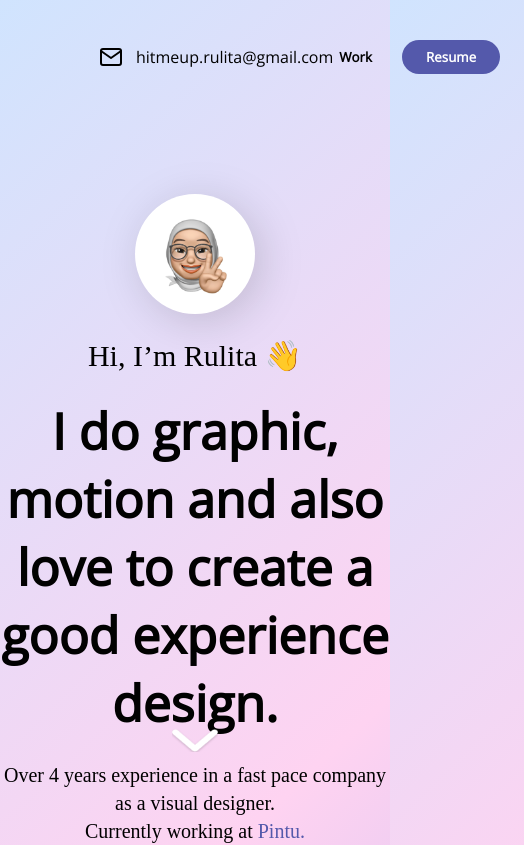
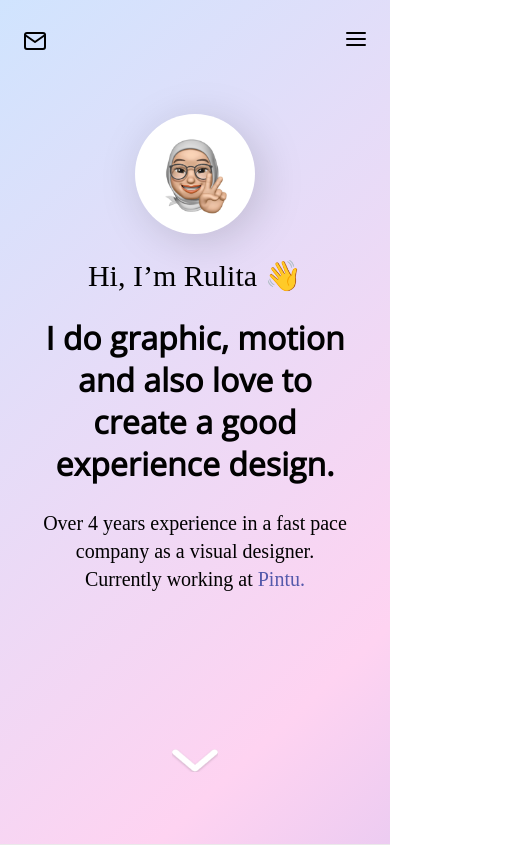
Before and after one commit to kafinsalim/rulita-web-portofolio, a Next.js app: page / in a window 390 px wide. Shown: the top 845 px of the page, 524 px wide, since content can reach past the window. Built offline with nearby package versions, Linux system fonts and the light colour scheme; a web font is replaced by a local one.

Commit message:
add mobile media query and style

```diff
--- /dev/null
+++ b/component/svg/Menubar.js
@@ -0,0 +1,34 @@
+const Menubar = ({ className = {} }) => (
+  <svg
+    width="20"
+    height="14"
+    viewBox="0 0 20 14"
+    fill="none"
+    xmlns="http://www.w3.org/2000/svg"
+    className={className}
+  >
+    <path
+      d="M1 7H19"
+      stroke="black"
+      strokeWidth="2"
+      strokeLinecap="round"
+      strokeLinejoin="round"
+    />
+    <path
+      d="M1 1H19"
+      stroke="black"
+      strokeWidth="2"
+      strokeLinecap="round"
+      strokeLinejoin="round"
+    />
+    <path
+      d="M1 13H19"
+      stroke="black"
+      strokeWidth="2"
+      strokeLinecap="round"
+      strokeLinejoin="round"
+    />
+  </svg>
+);
+
+export default Menubar;
--- a/pages/index.tsx
+++ b/pages/index.tsx
@@ -1,7 +1,8 @@
 import Head from "next/head";
 import Image from "next/image";
 import styles from "../styles/Home.module.css";
-import Email from "../component/Email";
+import Email from "../component/svg/Email";
+import Menubar from "../component/svg/Menubar";
 import Section from "../component/Section";
 
 export default function Home() {
@@ -19,12 +20,13 @@ export default function Home() {
       <nav className={styles.nav}>
         <div>
           <Email className={styles.email} />
-          hitmeup.rulita@gmail.com
+          <span className={styles.hideInMobile}>hitmeup.rulita@gmail.com</span>
         </div>
-        <div>
+        <div className={styles.hideInMobile}>
           <button>Work</button>
           <button className={styles.resume}>Resume</button>
         </div>
+        <Menubar className={styles.showInMobile} />
       </nav>
 
       <main className={styles.main}>
--- a/styles/Home.module.css
+++ b/styles/Home.module.css
@@ -3,6 +3,7 @@
   flex-direction: column;
   justify-content: center;
   align-items: center;
+  overflow-x: hidden;
 }
 
 .nav {
@@ -98,7 +99,7 @@
   cursor: pointer;
   padding: 8px;
   position: absolute;
-  bottom: 80px;
+  bottom: 60px;
 }
 
 .arrow {
@@ -109,6 +110,7 @@
   width: 100%;
   border-top: 1px solid #eaeaea;
   display: flex;
+  flex-direction: row;
   justify-content: space-around;
   align-items: center;
   background-color: #272727;
@@ -167,3 +169,43 @@
   grid-template-columns: auto auto;
   grid-gap: 24px;
 }
+
+/* responsive (mobile) */
+
+.hideInMobile {
+  display: block;
+}
+
+.showInMobile {
+  display: none;
+}
+
+@media (max-width: 991px) {
+  .hideInMobile {
+    display: none !important;
+  }
+  .showInMobile {
+    display: block !important;
+  }
+  .nav {
+    padding: 32px 24px;
+  }
+  .header {
+    padding: 32px;
+    min-height: calc(100vh - 82px);
+  }
+  .description {
+    font-size: 32px;
+    line-height: 42px;
+  }
+  .footer {
+    flex-direction: column;
+    text-align: center;
+    padding: 56px 24px;
+  }
+  .connect {
+    margin-top: 124px;
+    width: 100%;
+    text-align: center;
+  }
+}
```
Also changed, not shown: component/svg/Email.js (renamed from component/Email.js).
